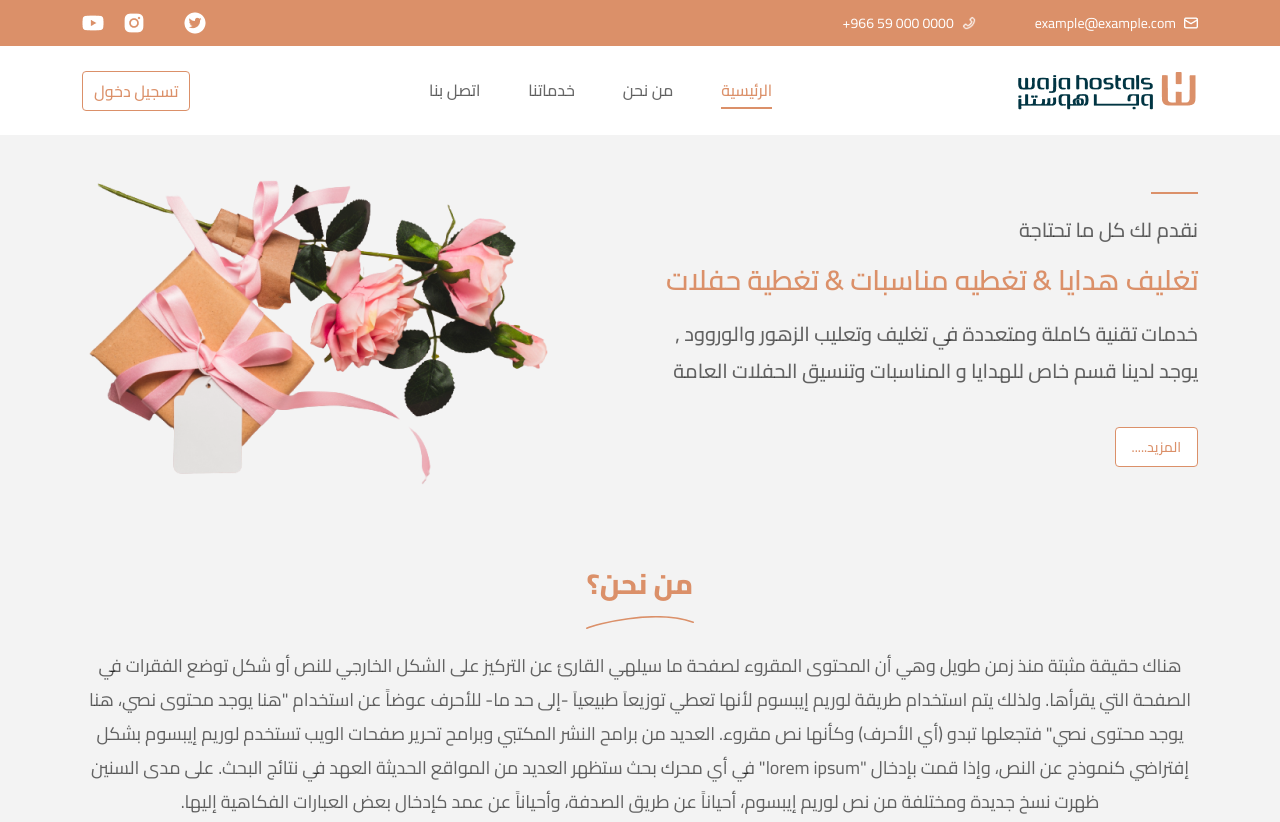
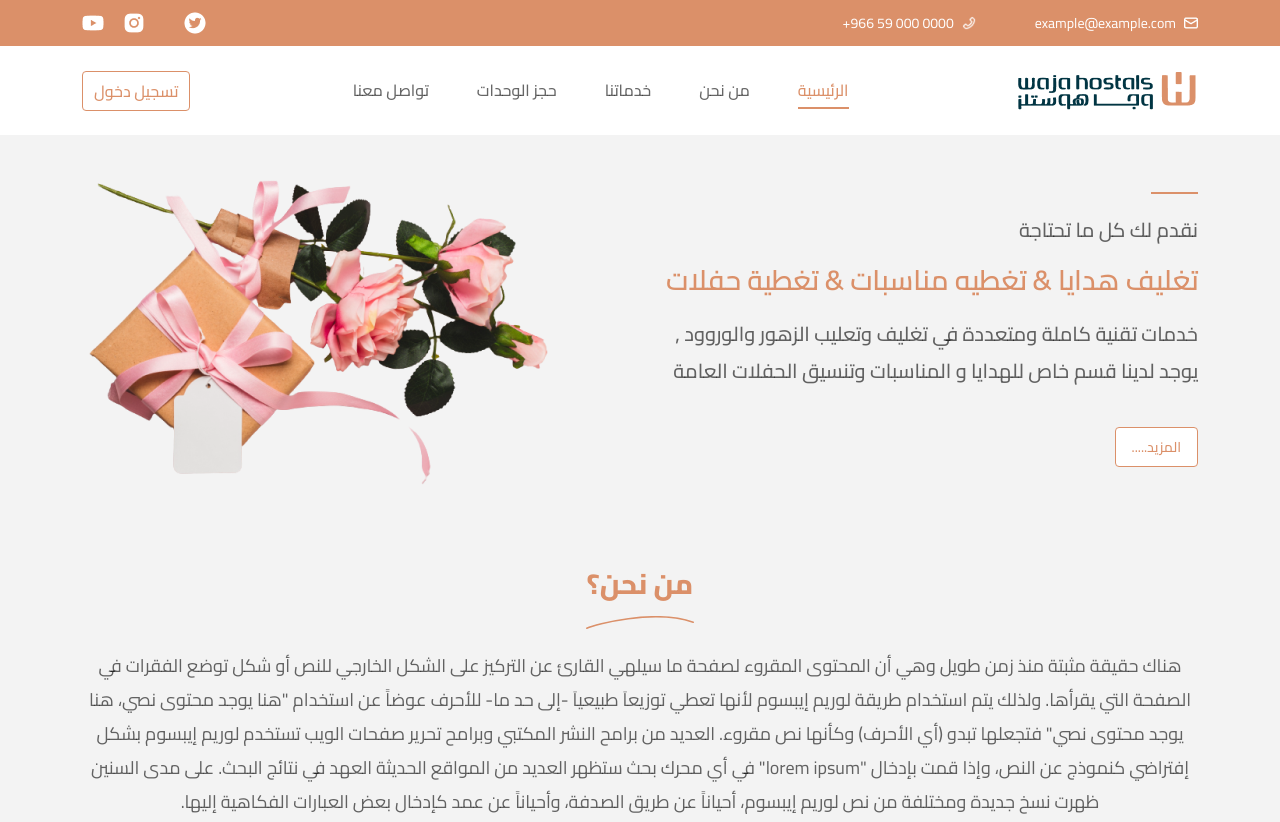
Before and after one commit to Marwan88nasser/waja_Hostals_Template, a plain HTML site: page index.html in a window 1280 px wide. Shown: the top 822 px of the page. Drawn offline with Linux system fonts and the light colour scheme.

Commit message:
edit front

```diff
--- a/index.html
+++ b/index.html
@@ -103,7 +103,10 @@
                             <a class="nav-link" href="#">خدماتنا</a>
                         </li>
                         <li class="nav-item">
-                            <a class="nav-link" href="#">اتصل بنا</a>
+                            <a class="nav-link" href="#">حجز الوحدات</a>
+                        </li>
+                        <li class="nav-item">
+                            <a class="nav-link" href="#">تواصل معنا</a>
                         </li>
                     </ul>
                 </div>
```
